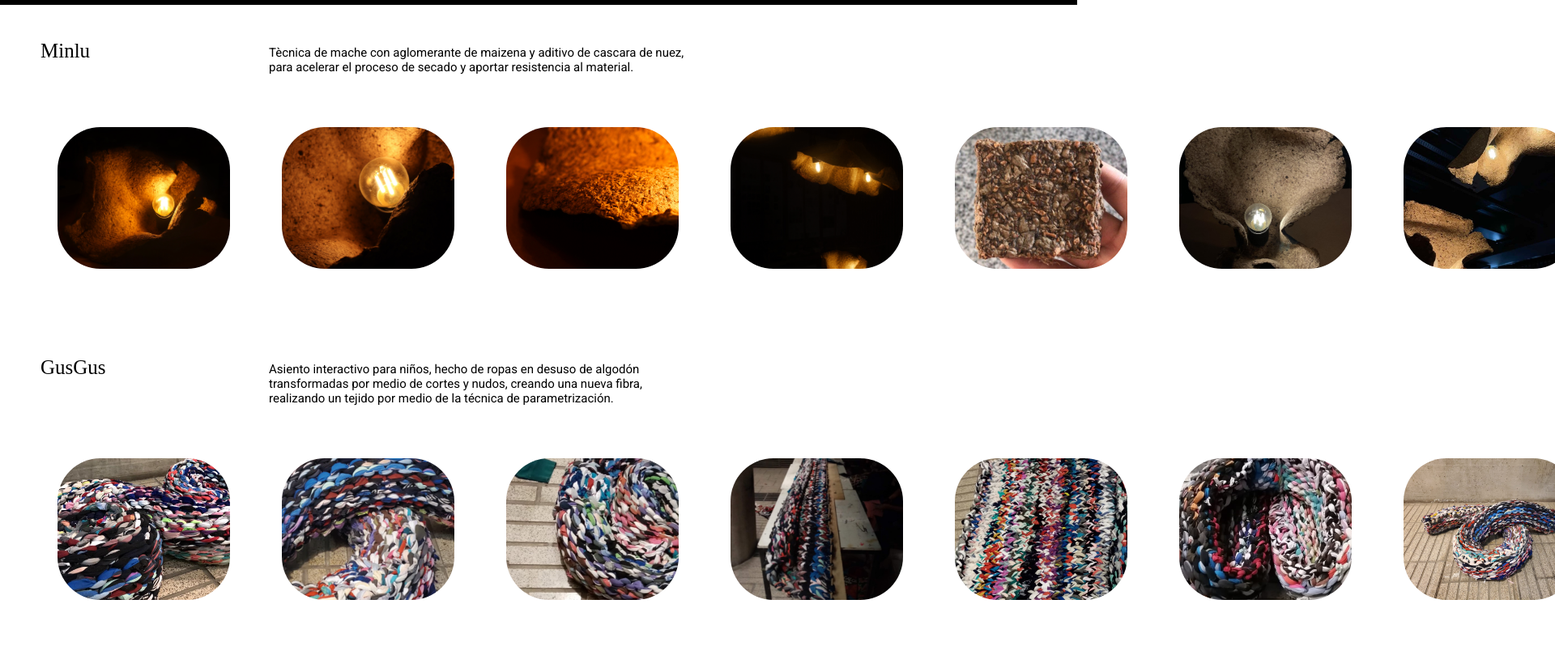
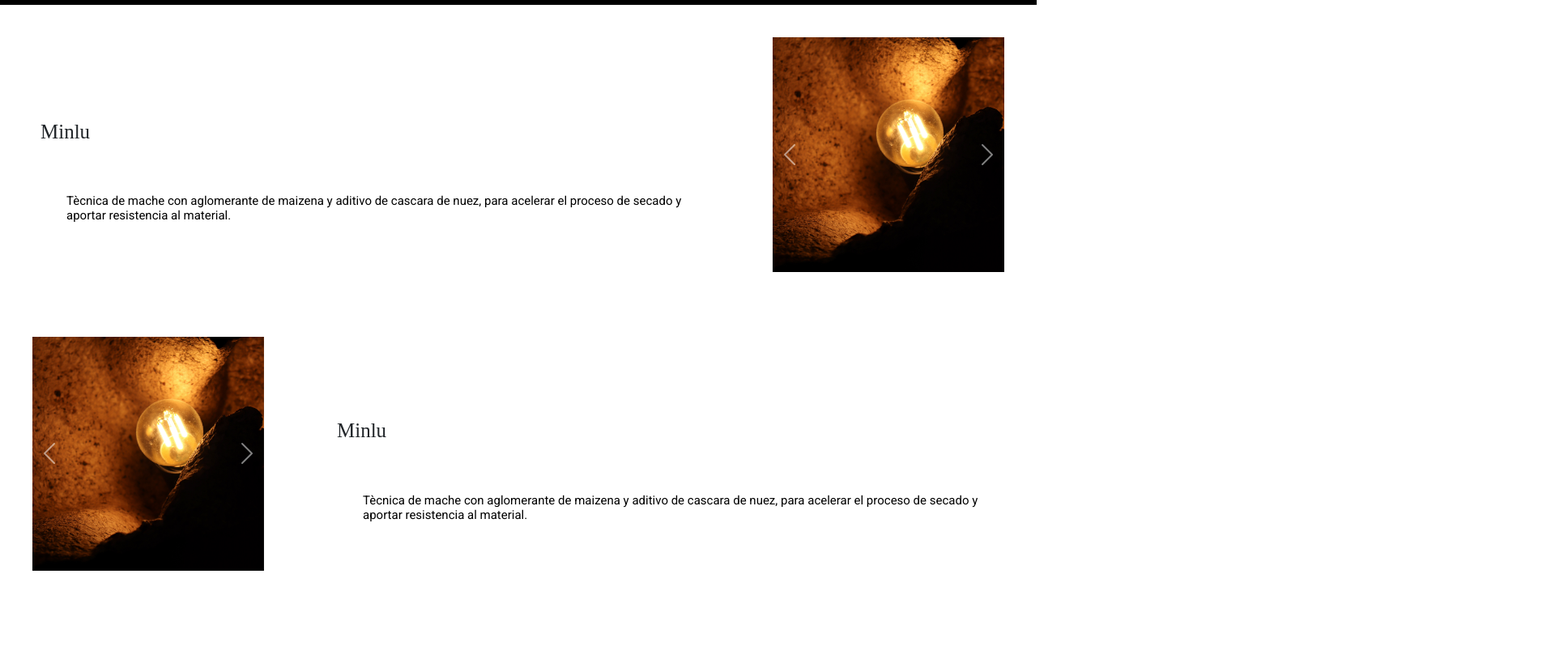
Before and after one commit to K4ta2525/ejercicio1, a plain HTML site: page pages/proyectos.html in a window 1280 px wide. Shown: the part 120-929 px from the top of the page at 81% size, 1920 px wide, since content can reach past the window. After the commit the page ends 865 px from the top, so only its background shows below. Drawn offline with nearby package versions, Linux system fonts and the light colour scheme; a web font is replaced by a local one.

Commit message:
avance en clase con carrousel

```diff
--- a/pages/proyectos.html
+++ b/pages/proyectos.html
@@ -4,6 +4,7 @@
     <meta charset="UTF-8">
     <meta name="viewport" content="width=device-width, initial-scale=1.0">
     <title>Proyectos</title>
+    <link href="https://cdn.jsdelivr.net/npm/bootstrap@5.3.3/dist/css/bootstrap.min.css" rel="stylesheet" integrity="sha384-QWTKZyjpPEjISv5WaRU9OFeRpok6YctnYmDr5pNlyT2bRjXh0JMhjY6hW+ALEwIH" crossorigin="anonymous">
     <link rel="stylesheet" href="../style.css">
 </head>
 <header>
@@ -18,12 +19,62 @@
     </nav>
   </header>
 <body>
+    <div class="layout-texto-carrousel">
+      <div class="tipo-de-proyecto">
+        <div class="nombre-proyecto">Minlu</div>
+        <div class="descripcion-del-proyecto"> Tècnica de mache con aglomerante de maizena y aditivo de cascara de nuez, para acelerar el proceso de secado y aportar resistencia al material.</div>
+      </div>
+      <div id="carouselExample" class="carousel slide">
+        <div class="carousel-inner">
+          <div class="carousel-item active">
+            <img src="../images/0 (3).JPG" class="d-block w-100" alt="...">
+          </div>
+          <div class="carousel-item">
+            <img src="../images/0 (4).JPG" class="d-block w-100" alt="...">
+          </div>
+          <div class="carousel-item">
+            <img src="../images/0 (5).JPG" class="d-block w-100" alt="...">
+          </div>
+        </div>
+        <button class="carousel-control-prev" type="button" data-bs-target="#carouselExample" data-bs-slide="prev">
+          <span class="carousel-control-prev-icon" aria-hidden="true"></span>
+          <span class="visually-hidden">Previous</span>
+        </button>
+        <button class="carousel-control-next" type="button" data-bs-target="#carouselExample" data-bs-slide="next">
+          <span class="carousel-control-next-icon" aria-hidden="true"></span>
+          <span class="visually-hidden">Next</span>
+        </button>
+      </div>
     </div>
-    <div class="tipo-de-proyecto">
-      <div class="nombre-proyecto">Minlu</div>
-      <div class="descripcion-del-proyecto"> Tècnica de mache con aglomerante de maizena y aditivo de cascara de nuez, para acelerar el proceso de secado y aportar resistencia al material.</div>
+    <div class="layout-texto-carrousel">
+      <div id="carouselExample2" class="carousel slide">
+        <div class="carousel-inner">
+          <div class="carousel-item active">
+            <img src="../images/0 (3).JPG" class="d-block w-100" alt="...">
+          </div>
+          <div class="carousel-item">
+            <img src="../images/0 (4).JPG" class="d-block w-100" alt="...">
+          </div>
+          <div class="carousel-item">
+            <img src="../images/0 (5).JPG" class="d-block w-100" alt="...">
+          </div>
+        </div>
+        <button class="carousel-control-prev" type="button" data-bs-target="#carouselExample2" data-bs-slide="prev">
+          <span class="carousel-control-prev-icon" aria-hidden="true"></span>
+          <span class="visually-hidden">Previous</span>
+        </button>
+        <button class="carousel-control-next" type="button" data-bs-target="#carouselExample2" data-bs-slide="next">
+          <span class="carousel-control-next-icon" aria-hidden="true"></span>
+          <span class="visually-hidden">Next</span>
+        </button>
+      </div>
+      <div class="tipo-de-proyecto">
+        <div class="nombre-proyecto">Minlu</div>
+        <div class="descripcion-del-proyecto"> Tècnica de mache con aglomerante de maizena y aditivo de cascara de nuez, para acelerar el proceso de secado y aportar resistencia al material.</div>
+      </div>
     </div>
-    <div class="Proyectos-Xl">
+
+    <!-- <div class="Proyectos-Xl">
       <div class="Proyectos-zoom-xl" style="background: url(../images/0\ \(5\).JPG) 0% / cover no-repeat"></div>
         <div class="Proyectos-zoom-xl" style="background: url(../images/0\ \(3\).JPG) 0% / cover no-repeat"></div>
         <div class="Proyectos-zoom-xl" style="background: url(../images/0\ \(1\).JPG) 0% / cover no-repeat"></div>
@@ -32,8 +83,8 @@
         <div class="Proyectos-zoom-xl" style="background: url(../images/IMG-1266.jpg) 0% / cover no-repeat"></div>
         <div class="Proyectos-zoom-xl" style="background: url(../images/mache.jpg) 0% / cover no-repeat"></div>
         <div class="Proyectos-zoom-xl" style="background: url(../images/IMG-20240520-WA0016.jpg) 0% / cover no-repeat"></div>
-    </div>
-    <div class="tipo-de-proyecto">
+    </div> -->
+    <!-- <div class="tipo-de-proyecto">
       <div class="nombre-proyecto">GusGus</div>
       <div class="descripcion-del-proyecto"> Asiento interactivo para niños, hecho de ropas en desuso de algodón transformadas por medio de cortes y nudos, creando una nueva fibra, realizando un tejido por medio de la técnica de parametrización. </div>
     </div>
@@ -67,6 +118,9 @@
           <div class="Proyectos-zoom-xl"></div>
           <div class="Proyectos-zoom-xl"></div>
           <div class="Proyectos-zoom-xl"></div>
-      </div>
-</body>
+      </div> -->
+      <script src="https://cdn.jsdelivr.net/npm/bootstrap@4.4.1/dist/js/bootstrap.min.js" integrity="sha384-wfSDF2E50Y2D1uUdj0O3uMBJnjuUD4Ih7YwaYd1iqfktj0Uod8GCExl3Og8ifwB6" crossorigin="anonymous"></script>
+      <script src="https://cdn.jsdelivr.net/npm/bootstrap@5.3.3/dist/js/bootstrap.bundle.min.js" integrity="sha384-YvpcrYf0tY3lHB60NNkmXc5s9fDVZLESaAA55NDzOxhy9GkcIdslK1eN7N6jIeHz" crossorigin="anonymous"></script>
+
+    </body>
 </html>
--- a/style.css
+++ b/style.css
@@ -1,4 +1,4 @@
-@import url(htt ps://fonts.googleapis.com/css2?family=Viga&display=swap);
+@import url(https://fonts.googleapis.com/css2?family=Viga&display=swap);
 @import url(https://fonts.googleapis.com/css2?family=Roboto:ital,wght@0,100;0,300;0,400;0,500;0,700;0,900;1,100;1,300;1,400;1,500;1,700;1,900&family=Viga&display=swap);
 
 *{
@@ -104,6 +104,15 @@ line-height: normal;
 flex-direction: column;
 text-transform: capitalize;
 }
+.layout-texto-carrousel{
+    display: flex;
+    flex-direction: row;
+    flex-wrap: nowrap;
+}
+.carousel{
+    margin: 40px;
+}
+
 .Proyectos-Xl{
     display: flex;
     padding: 65px 0px 65px 71px;
@@ -114,10 +123,13 @@ text-transform: capitalize;
 }
 .tipo-de-proyecto{
     display: flex;
+    flex-direction: column;
 width: 814px;
 padding-left: 50px;
 margin-top: 30px;
-justify-content: space-between;
+justify-content: center;
+gap: 30px;
+margin-right: 100px;
 align-items: flex-start;
 }
 .nombre-proyecto{
@@ -201,7 +213,7 @@ height: 80px;
 margin-top: 10vh;
 flex-direction: column;
 justify-content: start;
-align-items: flex-start
+align-items: flex-start;
 flex-shrink: 0;
 color: black;
 }
```
